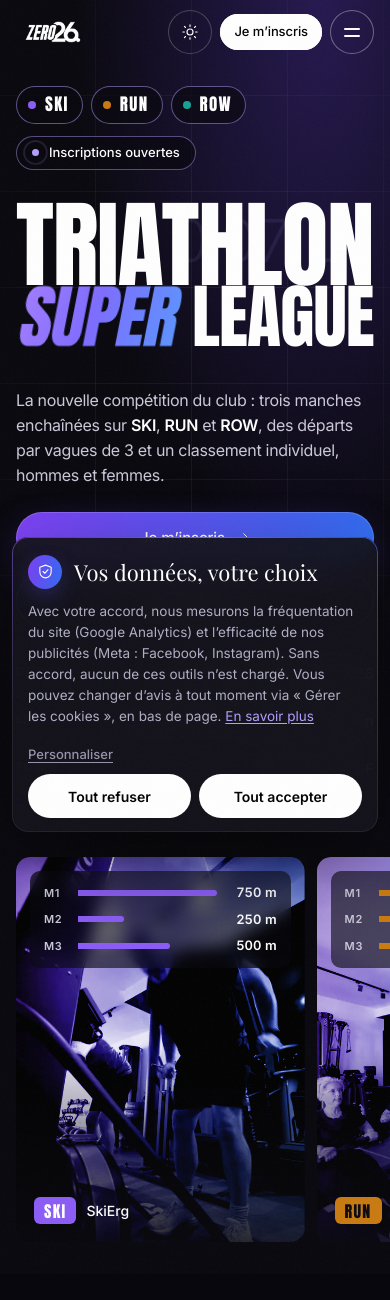
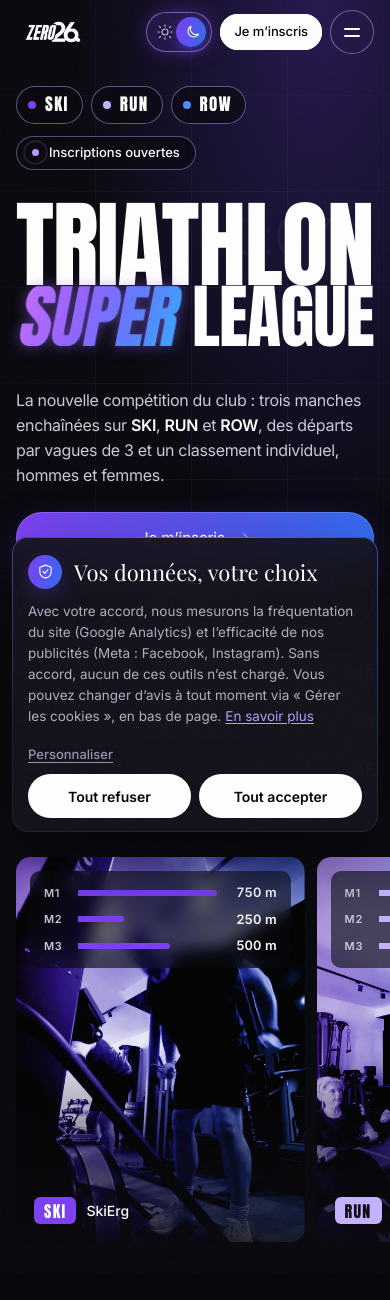
Before and after one commit to Thomaslocht/claude, a PHP site: page /superleague.html in a window 390 px wide. Shown: the top 1300 px of the page. Run offline with PHP 8.4, Linux system fonts and the light colour scheme.

Commit message:
SuperLeague : interrupteur jour / nuit, reflet sur SUPER, couleurs ZERO26
- Bouton jour / nuit en interrupteur soleil / lune (pastille dégradée,
  halo), bien visible sur ordinateur et sur téléphone.
- « SUPER » : dégradé plus lumineux, léger halo et reflet qui le balaie
  toutes les 6,5 s.
- Fond de statistiques plus petit et plus transparent.
- Couleurs des appareils reprises dans la gamme ZERO26 : SKI violet,
  RUN lavande, ROW bleu, distinguées par leur clarté et validées pour
  les daltoniens sur les deux surfaces.
- Formulaire : « Votre inscription » dans la police des titres (Anton).
- Image de partage régénérée.

Co-Authored-By: Claude Opus 5.5 <noreply@anthropic.com>
Claude-Session: https://claude.ai/code/session_01TCrXvM9RBoKhDigCd19tZc

```diff
--- a/assets/css/superleague.css
+++ b/assets/css/superleague.css
@@ -23,9 +23,10 @@
 
 /* ---------- Surfaces ----------
    Chaque section prend les couleurs de sa surface. En mode jour, les surfaces
-   nuit deviennent papier et inversement. Les trois couleurs d'appareils
-   (SKI violet, RUN ambre, ROW sarcelle) sont validées pour les daltoniens sur
-   chacune des deux surfaces. */
+   nuit deviennent papier et inversement. Les trois couleurs d'appareils, prises
+   dans la gamme ZERO26 (SKI violet, RUN lavande, ROW bleu), se distinguent aussi
+   par leur clarté : validées pour les daltoniens sur chaque surface, toujours
+   accompagnées de leur nom. */
 .sl-hero,
 .sl-dark,
 :root[data-theme="day"] .sl-light {
@@ -41,9 +42,11 @@
   --g-text: linear-gradient(100deg, #a07bff 0%, #7d6cff 45%, #5b95ff 100%);
   --hud: 179, 157, 255;
   --glow: #24174f;
-  --ski: #8b5cf6;
-  --run: #c97a10;
-  --row: #14a394;
+  --g-flash: linear-gradient(100deg, #c26cff 0%, #9163ff 36%, #5f7bff 68%, #3aa6ff 100%);
+  --glow-super: rgba(146, 99, 255, .5);
+  --ski: #7b3ff2;
+  --run: #c4b2ff;
+  --row: #4d8bff;
   --on-ski: #ffffff;
   --on-run: #0c0b12;
   --on-row: #0c0b12;
@@ -64,11 +67,13 @@
   --g-text: linear-gradient(100deg, #7b3ff2 0%, #5653f1 50%, #2f6bf0 100%);
   --hud: 86, 83, 241;
   --glow: #e3dafd;
-  --ski: #7b3ff2;
-  --run: #b46800;
-  --row: #008a7c;
+  --g-flash: linear-gradient(100deg, #8d22ea 0%, #6a35f6 38%, #3d5cff 70%, #1689ff 100%);
+  --glow-super: rgba(106, 53, 246, .28);
+  --ski: #6e0fc8;
+  --run: #9f82f0;
+  --row: #2370db;
   --on-ski: #ffffff;
-  --on-run: #ffffff;
+  --on-run: #0c0b12;
   --on-row: #ffffff;
   color-scheme: light;
 }
@@ -109,24 +114,42 @@
 :root[data-theme="day"] .socials a:hover { color: var(--obsidian); }
 :root[data-theme="day"] .grain { opacity: .035; }
 
-/* Bouton jour / nuit (navigation) */
+/* Bouton jour / nuit (navigation) : un interrupteur soleil / lune, pastille dégradée sur le mode actif */
 .sl-theme {
   position: relative;
-  display: grid;
-  place-items: center;
+  display: inline-flex;
+  align-items: center;
+  justify-content: space-between;
   flex: none;
-  width: 40px;
-  height: 40px;
+  width: 70px;
+  height: 38px;
+  padding: 0 5px;
+  border-radius: var(--r-pill);
+  background: rgba(123, 63, 242, .16);
+  box-shadow: inset 0 0 0 1px rgba(179, 157, 255, .55), 0 0 22px -6px rgba(123, 63, 242, .7);
+  color: var(--white);
+  transition: box-shadow .4s var(--ease), background-color .4s var(--ease);
+}
+.sl-theme:hover { background: rgba(123, 63, 242, .26); box-shadow: inset 0 0 0 1px var(--accent), 0 0 28px -4px rgba(123, 63, 242, .9); }
+.sl-theme__knob {
+  position: absolute;
+  top: 4px;
+  left: 4px;
+  width: 30px;
+  height: 30px;
   border-radius: 50%;
-  box-shadow: inset 0 0 0 1px var(--smoke);
-  color: var(--white);
-  transition: box-shadow .4s var(--ease), transform .6s var(--ease);
+  background: var(--grad);
+  box-shadow: 0 4px 14px -4px rgba(91, 76, 240, .9);
+  transform: translateX(32px);
+  transition: transform .6s var(--ease);
 }
-.sl-theme:hover { box-shadow: inset 0 0 0 1px var(--white); transform: rotate(-20deg); }
-.sl-theme .i { grid-area: 1 / 1; width: 18px; height: 18px; transition: opacity .4s var(--ease), transform .6s var(--ease); }
-.sl-theme__moon { opacity: 0; transform: rotate(-60deg) scale(.6); }
-:root[data-theme="day"] .sl-theme__sun { opacity: 0; transform: rotate(60deg) scale(.6); }
-:root[data-theme="day"] .sl-theme__moon { opacity: 1; transform: none; }
+.sl-theme .i { position: relative; width: 28px; height: 18px; transition: color .4s var(--ease), opacity .4s var(--ease); }
+.sl-theme__sun { opacity: .7; }
+.sl-theme__moon { color: #fff; }
+:root[data-theme="day"] .sl-theme { background: rgba(86, 83, 241, .1); box-shadow: inset 0 0 0 1px rgba(86, 83, 241, .5), 0 0 22px -8px rgba(86, 83, 241, .6); }
+:root[data-theme="day"] .sl-theme__knob { transform: none; }
+:root[data-theme="day"] .sl-theme__sun { color: #fff; opacity: 1; }
+:root[data-theme="day"] .sl-theme__moon { color: var(--white); opacity: .65; }
 /* Pendant le changement de thème, tout bascule en douceur */
 .sl-theming *, .sl-theming *::before, .sl-theming *::after {
   transition: background-color .5s var(--ease), color .5s var(--ease), border-color .5s var(--ease), box-shadow .5s var(--ease), fill .5s var(--ease), stroke .5s var(--ease) !important;
@@ -253,6 +276,11 @@
   display: inline-block;
   font-style: normal;
   padding-right: .05em;
+  background-image: linear-gradient(100deg, transparent 0 40%, rgba(255, 255, 255, .8) 48%, transparent 56% 100%), var(--g-flash);
+  background-size: 320% 100%, 100% 100%;
+  background-position: 120% 0, 0 0;
+  background-repeat: no-repeat;
+  filter: drop-shadow(0 0 .1em var(--glow-super));
   transform: skewX(-11deg);
   transform-origin: 0 100%;
 }
@@ -268,8 +296,10 @@
   55% { opacity: 1; filter: blur(0); }
   to { letter-spacing: -.012em; opacity: 1; filter: none; }
 }
-.sl-intro .sl-super { animation: sl-italic .9s var(--ease) 1s both; }
+.sl-intro .sl-super { animation: sl-italic .9s var(--ease) 1s both, sl-sheen 6.5s var(--ease-io) 2s infinite; }
 @keyframes sl-italic { from { transform: none; } to { transform: skewX(-11deg); } }
+/* Reflet qui balaie « SUPER » toutes les 6,5 s */
+@keyframes sl-sheen { 0% { background-position: 120% 0, 0 0; } 32%, 100% { background-position: -20% 0, 0 0; } }
 .sl-intro .sl-hero__top > * { animation: sl-fade .9s var(--ease) .7s both; }
 @keyframes sl-fade { from { opacity: 0; transform: translateY(-10px); } to { opacity: 1; transform: none; } }
 
@@ -296,7 +326,7 @@
   height: min(100%, 100svh);
   min-height: 560px;
   pointer-events: none;
-  opacity: .78;
+  opacity: .55;
   color: rgb(var(--hud));
   font-family: var(--sans);
   -webkit-mask-image: linear-gradient(180deg, #000 70%, transparent);
@@ -311,15 +341,15 @@
   -webkit-mask-image: radial-gradient(85% 75% at 50% 40%, #000 30%, transparent 100%);
   mask-image: radial-gradient(85% 75% at 50% 40%, #000 30%, transparent 100%);
 }
-.sl-hud.is-small .sl-hud__w { scale: .82; transform-origin: 0 0; }
+.sl-hud.is-small .sl-hud__w { scale: .7; transform-origin: 100% 0; }
 .sl-hud.is-small .sl-hud__chrono { font-size: 72px; }
-.sl-hud__w { position: absolute; will-change: transform; }
+.sl-hud__w { position: absolute; scale: .84; will-change: transform; }
 .sl-hud__k { display: flex; justify-content: space-between; gap: 12px; margin-bottom: 8px; font-size: 10.5px; font-weight: 600; letter-spacing: .12em; text-transform: uppercase; color: rgba(var(--hud), .8); }
 .sl-hud__v { font-size: 22px; font-weight: 600; letter-spacing: -.02em; line-height: 1; color: var(--fg); opacity: .7; font-variant-numeric: tabular-nums; }
 .sl-hud__v small { margin-left: 4px; font-size: 11px; font-weight: 500; letter-spacing: .04em; color: rgba(var(--hud), .85); }
 .sl-hud svg { display: block; overflow: visible; }
 .sl-hud__panel { padding: 12px 14px; border-radius: 10px; background: color-mix(in srgb, var(--bg) 40%, transparent); box-shadow: inset 0 0 0 1px rgba(var(--hud), .22); -webkit-backdrop-filter: blur(4px); backdrop-filter: blur(4px); }
-.sl-hud__chrono { font-size: clamp(64px, 11vw, 168px); font-weight: 200; letter-spacing: -.05em; line-height: 1; color: rgba(var(--hud), .13); font-variant-numeric: tabular-nums; white-space: nowrap; }
+.sl-hud__chrono { font-size: clamp(64px, 11vw, 168px); font-weight: 200; letter-spacing: -.05em; line-height: 1; color: rgba(var(--hud), .11); font-variant-numeric: tabular-nums; white-space: nowrap; }
 .sl-hud__cross { position: absolute; inset: 0; opacity: 0; transition: opacity .5s var(--ease); }
 .sl-hud__cross.is-on { opacity: 1; }
 .sl-hud__cross i { position: absolute; background: rgba(var(--hud), .3); }
@@ -634,6 +664,7 @@
 
 .sl-form { border-radius: var(--r-sl); }
 .sl-form[hidden] { display: none; }
+.sl-form .form__title { margin-bottom: 10px; font-family: var(--cond); font-size: clamp(30px, 3vw, 40px); line-height: .95; letter-spacing: .005em; text-transform: uppercase; }
 .sl-form .chip span { height: 44px; padding: 0 22px; font-family: var(--cond); font-size: 19px; letter-spacing: .04em; text-transform: uppercase; }
 .sl-form .chip input:checked + span { background: var(--grad); color: #fff; box-shadow: none; }
 .sl-sexe.is-invalid legend { color: var(--error); }
@@ -676,7 +707,14 @@
   .sl-insc { grid-template-columns: minmax(0, 1fr); }
 }
 @media (max-width: 760px) {
-  .nav__actions .sl-theme { width: 44px; height: 44px; }
+  .sl-theme { width: 66px; height: 40px; }
+  .sl-theme__knob { top: 5px; transform: translateX(26px); }
+}
+@media (max-width: 380px) {
+  .nav__actions { gap: 6px; }
+  .sl-theme { width: 60px; }
+  .sl-theme__knob { transform: translateX(20px); }
+  .sl-theme .i { width: 24px; }
 }
 @media (max-width: 600px) {
   .sl-hero__title { --f: 1cqi; }
--- a/superleague.html
+++ b/superleague.html
@@ -25,7 +25,7 @@
   <link rel="preload" href="assets/fonts/anton-latin.woff2" as="font" type="font/woff2" crossorigin>
   <link rel="preload" href="assets/fonts/inter-latin.woff2" as="font" type="font/woff2" crossorigin>
   <link rel="stylesheet" href="assets/css/style.css?v=20261030">
-  <link rel="stylesheet" href="assets/css/superleague.css?v=20261031">
+  <link rel="stylesheet" href="assets/css/superleague.css?v=20261031b">
   <script>
     document.documentElement.classList.add('js', 'hero-ready');
     try { if (localStorage.getItem('z26-theme') === 'day') document.documentElement.dataset.theme = 'day'; } catch (e) {}
@@ -88,6 +88,7 @@
     </nav>
     <div class="nav__actions">
       <button class="sl-theme" type="button" data-sl-theme aria-pressed="false" aria-label="Passer en mode jour">
+        <span class="sl-theme__knob" aria-hidden="true"></span>
         <svg class="i sl-theme__sun" viewBox="0 0 24 24" aria-hidden="true"><circle cx="12" cy="12" r="4"/><path d="M12 2.5v2M12 19.5v2M4.6 4.6 6 6M18 18l1.4 1.4M2.5 12h2M19.5 12h2M4.6 19.4 6 18M18 6l1.4-1.4"/></svg>
         <svg class="i sl-theme__moon" viewBox="0 0 24 24" aria-hidden="true"><path d="M19.5 14.6A7.5 7.5 0 0 1 9.4 4.5a7.5 7.5 0 1 0 10.1 10.1z"/></svg>
       </button>
```
Also changed, not shown: CLAUDE.md (+1 -1 lines), assets/img/og-superleague.jpg.
